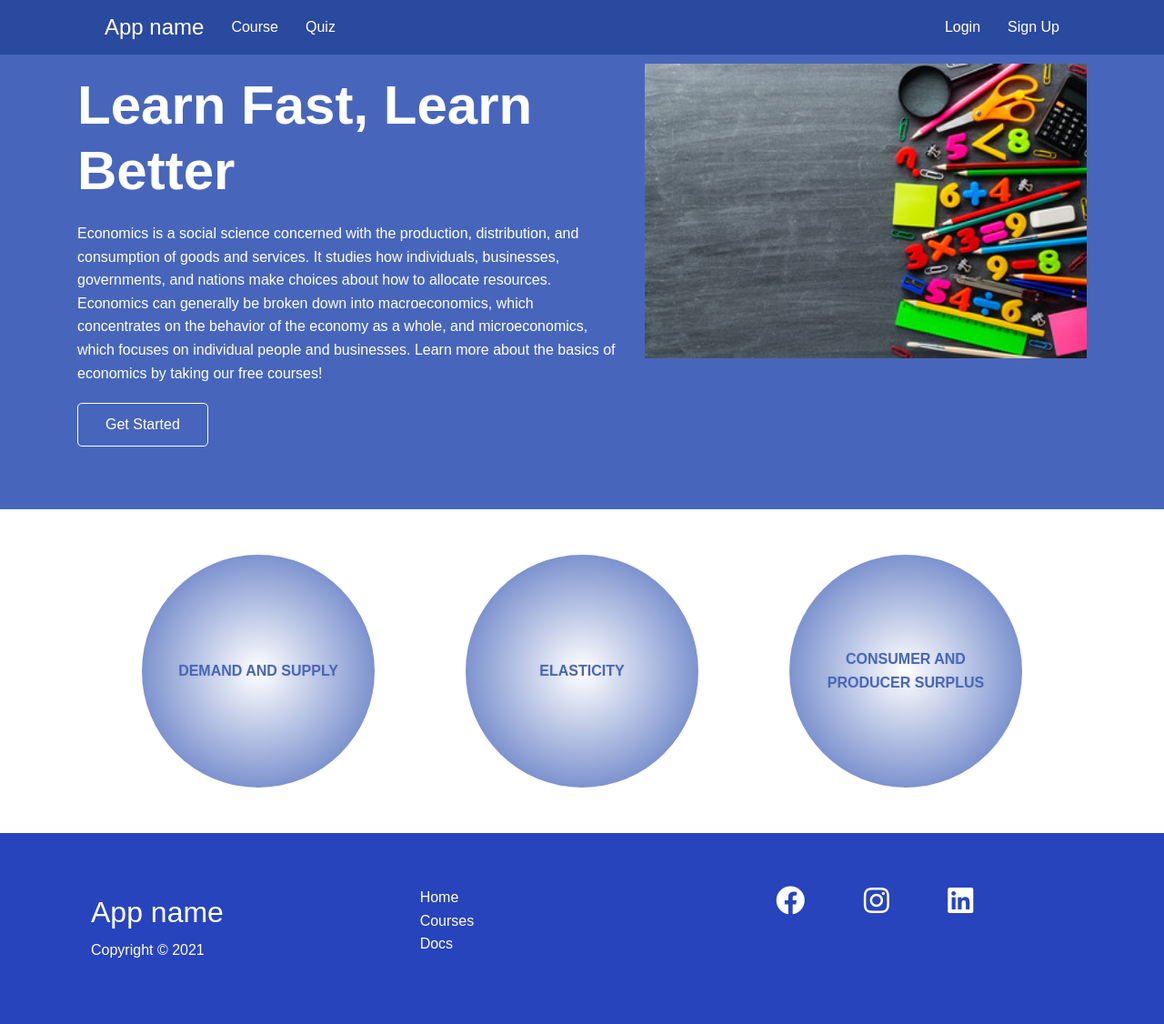
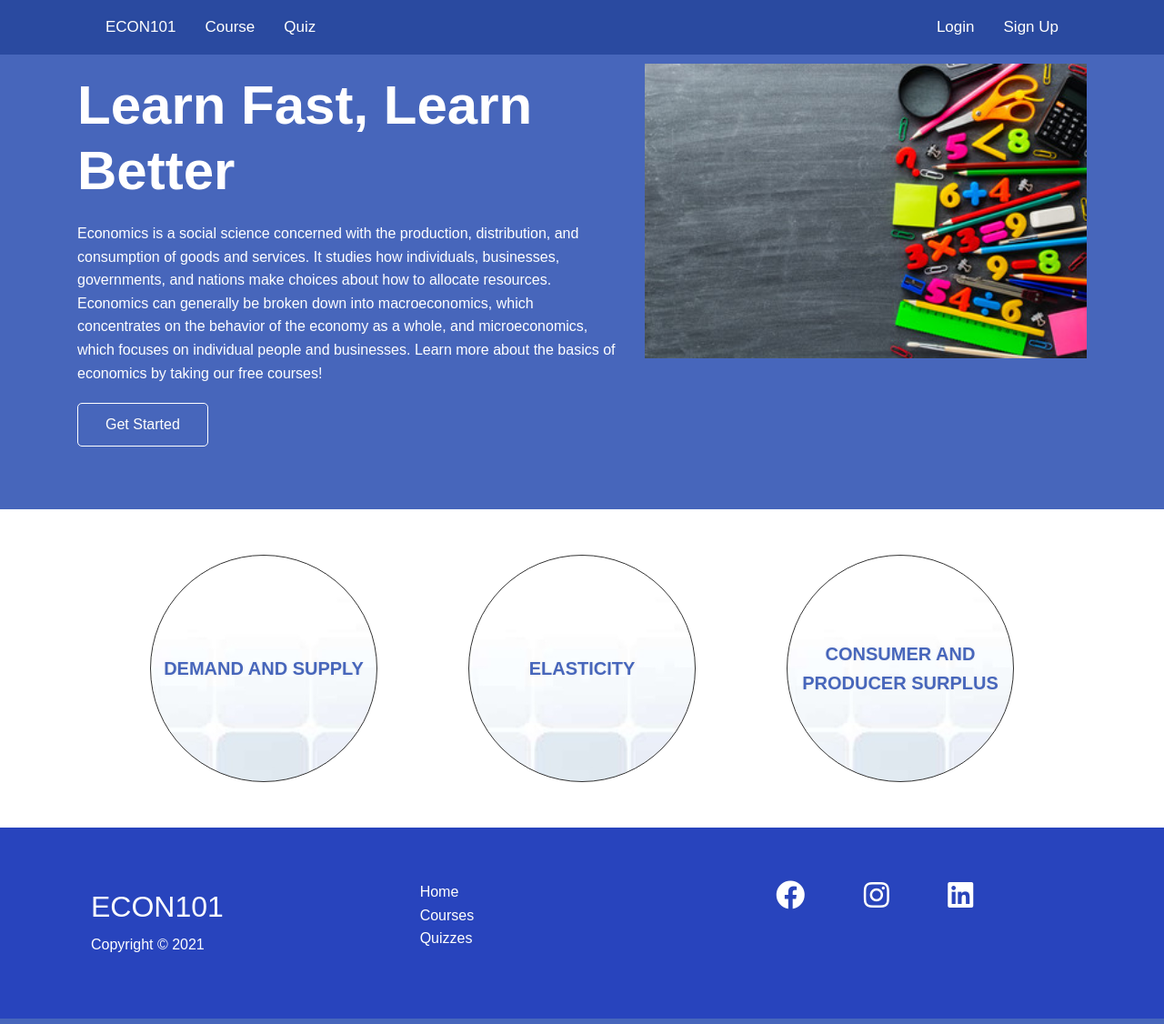
Before and after one commit to Aust1nNguyen/eco-entries, a Flask app: page / in a window 1280 px wide. Shown: the whole page at 91% size. Run offline with Flask 2, Linux system fonts and the light colour scheme; data comes from the database, SQL or seed files in the repository; some libraries are stand-ins or nearby versions.

Commit message:
CSS Changes

```diff
--- a/app/routes.py
+++ b/app/routes.py
@@ -200,7 +200,7 @@ def surplus_quiz():
 
         score = models.quiz_score(questions, answers)
 
-        quiz = Quiz(quizname='Surplus', quizurl='surplus', quiz_scoreoutofhundred=score)
+        quiz = Quiz(quizname='Consumer and Producer Surplus', quizurl='surplus', quiz_scoreoutofhundred=score)
         current_user.attempt(quiz)
         db.session.commit()
         return redirect(url_for('dashboard'))
--- a/app/static/css/content.css
+++ b/app/static/css/content.css
@@ -20,30 +20,6 @@
     font-size: 50px;
 }
 
-<<<<<<< HEAD
-.content-image {
-    display: block;
-    margin-left: auto;
-    margin-right: auto;
-    width: 50%;
-
-}
-
-
-
-
-
-
-
-
-/* PROFILE */
-
-.myprofile > img{
-    width: 25%;
-    height: 30%;
-    margin: 20px;
-}
-=======
 
 .circle-txt a{
     font-size: 20px;
@@ -60,4 +36,3 @@
     width: 50%;
     text-align: center;
 }
->>>>>>> feature-css
--- a/app/static/css/style.css
+++ b/app/static/css/style.css
@@ -54,6 +54,7 @@ code, pre{
     background-color: var(--secondary-color);
     color: #fff;
     height: 60px;
+    overflow: hidden;
 }
 
 .navbar ul{
@@ -63,10 +64,31 @@ code, pre{
 }
 
 .navbar a{
+    float: left;
+    display: block;
     color: #fff;
-    padding: 10px;
-    margin: 0 5px;
+    text-align: center;
+    padding: 14px 16px;
+    text-decoration: none;
+    font-size: 17px;
 }
+
+/* Change the color of links on hover */
+.navbar ul a:hover {
+    background-color: #ddd;
+    color: black;
+  }
+
+  /* Add an active class to highlight the current page */
+  .navbar ul a.active {
+    background-color: #04AA6D;
+    color: white;
+  }
+
+  /* Hide the link that should open and close the topnav on small screens */
+  .navbar .icon {
+    display: none;
+  }
 
 /* .navbar ul a:hover{
     border-bottom: 2px #fff solid;
@@ -156,7 +178,7 @@ code, pre{
 .res-circle {
     width: 20%;
     border-radius: 50%;
-    background-image: radial-gradient(white, rgb(71, 102, 187));
+    background-image: url("/static/images/image.jpg");
     padding: 30px;
     margin: 50px;
     position: relative;
@@ -164,6 +186,7 @@ code, pre{
     align-items: center;
     justify-content: center;
   }
+
 .parent {
     display: flex;
     flex-direction: row;
@@ -185,6 +208,43 @@ code, pre{
     text-align: center;
     font-weight: bold;
 }
+
+
+
+
+
+
+
+
+/* STACKING DIVS */
+
+
+#wrapper, #wrapper2 {
+    display: flex;    /* Magic begins */
+    flex-wrap: wrap;  /* Allow multiple lines */
+  }
+#wrapper > div, #wrapper2 > div {
+    flex: 1;          /* Distribute space equally among the flex items */
+    border: 1px solid;
+  }
+
+#wrapper >div{
+    min-width: 200px; /* But force them to be at least300px wide */
+    max-width: 250px;
+}
+
+#wrapper2 >div{
+    min-width: 300px; /* But force them to be at least300px wide */
+    max-width: 350px;
+}
+
+
+
+
+
+
+
+
 
 
 
@@ -284,4 +344,33 @@ code, pre{
         padding: 10px;
         background-color: rgba(0, 0, 0, 0.1);
     }
+
+    .circle-txt > a{
+        font-size: 5px;
+    }
 }
+
+/* When the screen is less than 600 pixels wide, hide all links, except for the first one ("Home"). Show the link that contains should open and close the topnav (.icon) */
+@media screen and (max-width: 600px) {
+    .navbar ul a:not(:first-child) {display: none;}
+    .navbar a.icon {
+      float: right;
+      display: block;
+    }
+  }
+
+  /* The "responsive" class is added to the topnav with JavaScript when the user clicks on the icon. This class makes the topnav look good on small screens (display the links vertically instead of horizontally) */
+  @media screen and (max-width: 600px) {
+    .navbar.responsive {position: relative;}
+    .navbar.responsive a.icon {
+      position: absolute;
+      right: 0;
+      top: 0;
+    }
+    .navbar.responsive a {
+      float: none;
+      display: block;
+      text-align: left;
+    }
+
+  }
--- a/app/templates/base.html
+++ b/app/templates/base.html
@@ -29,7 +29,7 @@
     <div class="navbar">
         <div class="container flex">
           <div class="flex">
-            <h2 class="logo"><a href="/index">App name</a></h2>
+            <h2 class="logo"><a href="/index">ECON101</a></h2>
               {% if current_user.is_anonymous %}
               <a href="{{ url_for('content') }}">Course</a>
               <a href="{{ url_for('quiz') }}">Quiz</a>
@@ -45,15 +45,29 @@
                     <li><a href="{{ url_for('login') }}">Login</a></li>
                     <li><a href="{{ url_for('sign_up') }}">Sign Up</a></li>
                     {% else %}
-                    <li><b>{{ current_user.username }}</b></li>
+                    <li><a href="{{ url_for('profile') }}"><b>{{ current_user.username }}</b></a></li>
                     <li><a href="{{ url_for('logout') }}">Logout</a></li>
                     {% endif %}
 
                 </ul>
             </nav>
        </div>
+       <a href="javascript:void(0);" class="icon" onclick="myFunction()">
+        <i class="fa fa-bars"></i>
+      </a>
     </div>
 
+    <script>
+    /* Toggle between adding and removing the "responsive" class to topnav when the user clicks on the icon */
+        function myFunction() {
+          var x = document.getElementById("myTopnav");
+          if (x.className === "topnav") {
+            x.className += " responsive";
+          } else {
+            x.className = "topnav";
+          }
+        }
+    </script>
 
 {% block content %}
 
--- a/app/templates/content.html
+++ b/app/templates/content.html
@@ -7,7 +7,7 @@
 </h1>
 
 <!-- Topic 1- Demand and Supply-->
-<div class="container">
+<div class="container" id="wrapper2">
     <div class="titles ds">
         <h2>DEMAND AND SUPPLY</h2>
         <p>Supply and demand form the most fundamental concepts of economics. Demand and supply represent the relationship between the quantity of a commodity that producers wish to sell and the quantity that consumers wish to buy. <br> <br>
--- a/app/templates/index.html
+++ b/app/templates/index.html
@@ -22,7 +22,8 @@
         </div>
     </section>
 
-    <section class="parent">
+    <div class="container-divs">
+        <section class="parent" id="wrapper">
         <div class="res-circle">
             <div class="circle-txt"> <a href="{{ url_for('ds') }}"> DEMAND AND SUPPLY</a></div>
         </div>
@@ -32,8 +33,8 @@
         <div class="res-circle">
             <div class="circle-txt"><a href="{{ url_for('surplus') }}">CONSUMER AND <br> PRODUCER SURPLUS</a></div>
         </div>
-
         </section>
+    </div>
 
     <!--Stats
     <section class="stats">
@@ -80,14 +81,14 @@
    <footer class="footer bg-dark py-5">
         <div class="container grid grid-3">
             <div>
-                <h1>App name</h1>
+                <h1>ECON101</h1>
                 <p>Copyright &copy; 2021</p>
             </div>
             <nav>
                 <ul>
-                    <li><a href="index.html">Home</a></li>
-                    <li><a href="#">Courses</a></li>
-                    <li><a href="#">Docs</a></li>
+                    <li><a href=#>Home</a></li>
+                    <li><a href="{{ url_for('content') }}">Courses</a></li>
+                    <li><a href="{{ url_for('quiz') }}">Quizzes</a></li>
                 </ul>
             </nav>
             <div class="social">
--- a/app/templates/profile.html
+++ b/app/templates/profile.html
@@ -2,7 +2,7 @@
 
 {% block content %}
 <div class="myprofile">
-    <img src="/static/images/avatar.jpg" alt="avatar">
+    <img style="width: 30%;" src="/static/images/avatar.jpg" alt="avatar">
     <h2>{{ current_user.username }}</h2>
     <div class="profileprogress profiletut">
         <span class="ps1">&nbsp;</span>
@@ -17,7 +17,7 @@
         <span class="ps1">&nbsp;</span><span class="ps2">EXERCISES:</span>
         <span class="ps3">0 points</span>
     </div><div class="profileprogress profiletot"><span class="ps1">&nbsp;</span>
-        <span class="ps2">TOTAL:</span><span class="ps3">0 points</span>
+        <span class="ps2">TOTAL:</span><span class="ps3"> 0 points</span>
     </div>
 </div>
 {%endblock%}
--- a/app/templates/quiz.html
+++ b/app/templates/quiz.html
@@ -6,7 +6,7 @@
     Microeconomics
 </h1>
 
-<div class="container">
+<div class="container" id="wrapper2">
     <div class="titles ds">
         <h2>DEMAND AND SUPPLY</h2>
         <p>This quiz will test your knowledge on the fundamentals of demand and supply.
```
Also changed, not shown: app/static/css/dashboard.css (+3 -35 lines), app/templates/dashboard.html (+0 -24 lines), app/static/images/image.jpg (added), app/static/images/images-3.jpg (added). Lines whose indentation alone changed are shown as unchanged.
